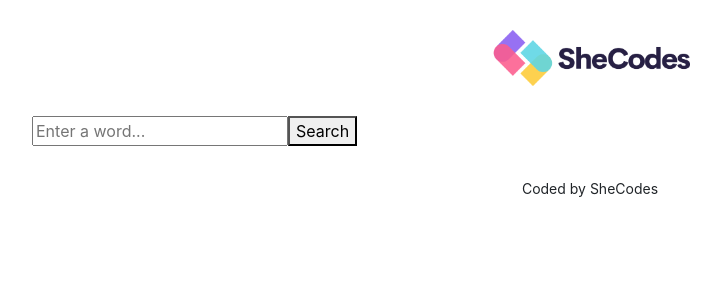
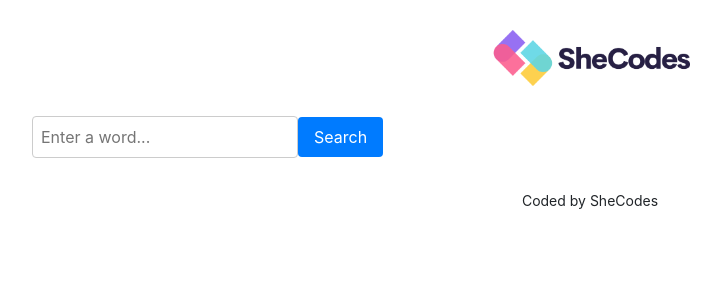
Before and after one commit to jkdeberry/jd-dictionary-project, a React (Create React App) app: page / in a window 1280 px wide. Shown: the top 300 px of the page, without its empty margins (50-771 px from the left). Built offline with nearby package versions, Linux system fonts and the light colour scheme.

Commit message:
Rendered the definitions, meanings

```diff
--- a/src/Dictionary.css
+++ b/src/Dictionary.css
@@ -1,3 +1,30 @@
-.Dictionary {
+:root {
+  --bs-gutter-x: 0.75rem;
+}
 
+.site-search {
+  padding: 0.5rem;
+  border: 1px solid #ccc;
+  border-radius: 4px;
+  flex: 1;
 }
+
+.button {
+  padding: 0.5rem 1rem;
+  background-color: #007bff;
+  color: white;
+  border: none;
+  border-radius: 4px;
+}
+
+.Results {
+  margin-top: 20px;
+  font-family: Arial, sans-serif;
+}
+
+.Meaning {
+  background: #f9f9f9;
+  padding: 10px;
+  margin: 10px 0;
+  border-left: 4px solid #007bff;
+}
--- a/src/Dictionary.js
+++ b/src/Dictionary.js
@@ -1,18 +1,24 @@
 import React, { useState } from "react";
 import axios from "axios";
+import Results from "./Results";
+
 import "./Dictionary.css";
 
 export default function Dictionary() {
-  let [keyword, setKeyword] = useState("");
+  const [keyword, setKeyword] = useState("");
+  const [results, setResults] = useState(null);
 
   function handleResponse(response) {
-    console.log(response.data.meaning);
+    console.log("Phonetics:", response.data.phonetics);
+    if (typeof response.data === "string") {
+      alert("Error from API" + response.data);
+      return;
+    }
+    setResults(response.data);
   }
 
   function search(event) {
-    event.preventDefault();
-
-
+    event.preventDefault()
     let apiKey = "4e2df5aotaa983694533f2b4440ef095";
     let apiUrl=`https://api.shecodes.io/dictionary/v1/define?word=${keyword}&key=${apiKey}`;
     axios.get(apiUrl).then(handleResponse);
@@ -28,12 +34,12 @@ export default function Dictionary() {
         <input
           type="search"
           onChange={handleKeywordChange}
-          id="site-search"
-          name="ds"
           placeholder="Enter a word..."
-        />
-        <button>Search</button>
+          className="site-search"
+         /><button className="button">Search</button>
       </form>
+
+      <Results data={results} />
     </div>
   );
 }
--- /dev/null
+++ b/src/Results.css
@@ -0,0 +1,44 @@
+.Results {
+  margin-top: 20px;
+  padding: 20px;
+  background: #f7f7f7;
+  border-radius: 10px;
+  box-shadow: 0 2px 10px rgba(0, 0, 0, 0.05);
+}
+
+.Results h2 {
+  font-size: 2rem;
+  color: #333;
+  margin-bottom: 10px;
+}
+
+.phonetic {
+  font-size: 1.2rem;
+  color: #777;
+  margin-bottom: 20px;
+}
+
+.meaning {
+  margin-bottom: 20px;
+  padding-left: 10px;
+  border-left: 3px solid #007bff;
+}
+
+.meaning h3 {
+  font-size: 1.1rem;
+  color: #007bff;
+  margin-bottom: 10px;
+}
+
+.definition {
+  margin-bottom: 10px;
+}
+
+.definition p {
+  margin: 4px 0;
+}
+
+.example {
+  color: #555;
+  font-style: italic;
+}
--- /dev/null
+++ b/src/Results.js
@@ -0,0 +1,26 @@
+import React from "react";
+
+export default function Results({ data }) {
+  if (!data) return null;
+
+  return (
+    <div className="Results">
+      <h2>{data.word}</h2>
+      {data.phonetic && <p><strong>Phonetic:</strong> {data.phonetic}</p>}
+
+      {data.meanings.map((meaning, index) => (
+        <div key={index} className="Meaning">
+          <p><strong>Part of Speech:</strong> {meaning.partOfSpeech}</p>
+
+
+          {meaning.definition && (
+            <p><strong>Definition:</strong> {meaning.definition}</p>
+          )}
+          {meaning.synonyms && meaning.synonyms.length > 0 && (
+            <p><strong>Synonyms:</strong> {meaning.synonyms.join(", ")}</p>
+          )}
+        </div>
+      ))}
+    </div>
+  );
+}
```
